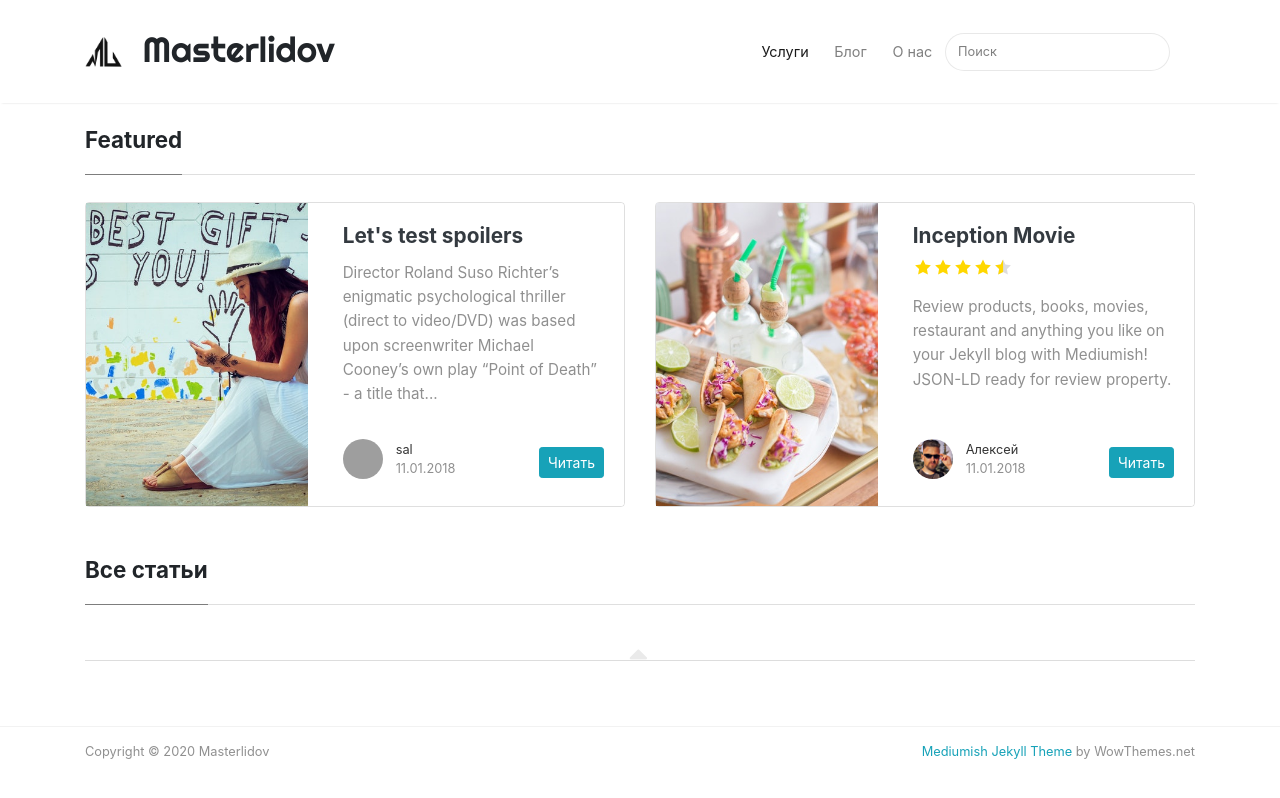
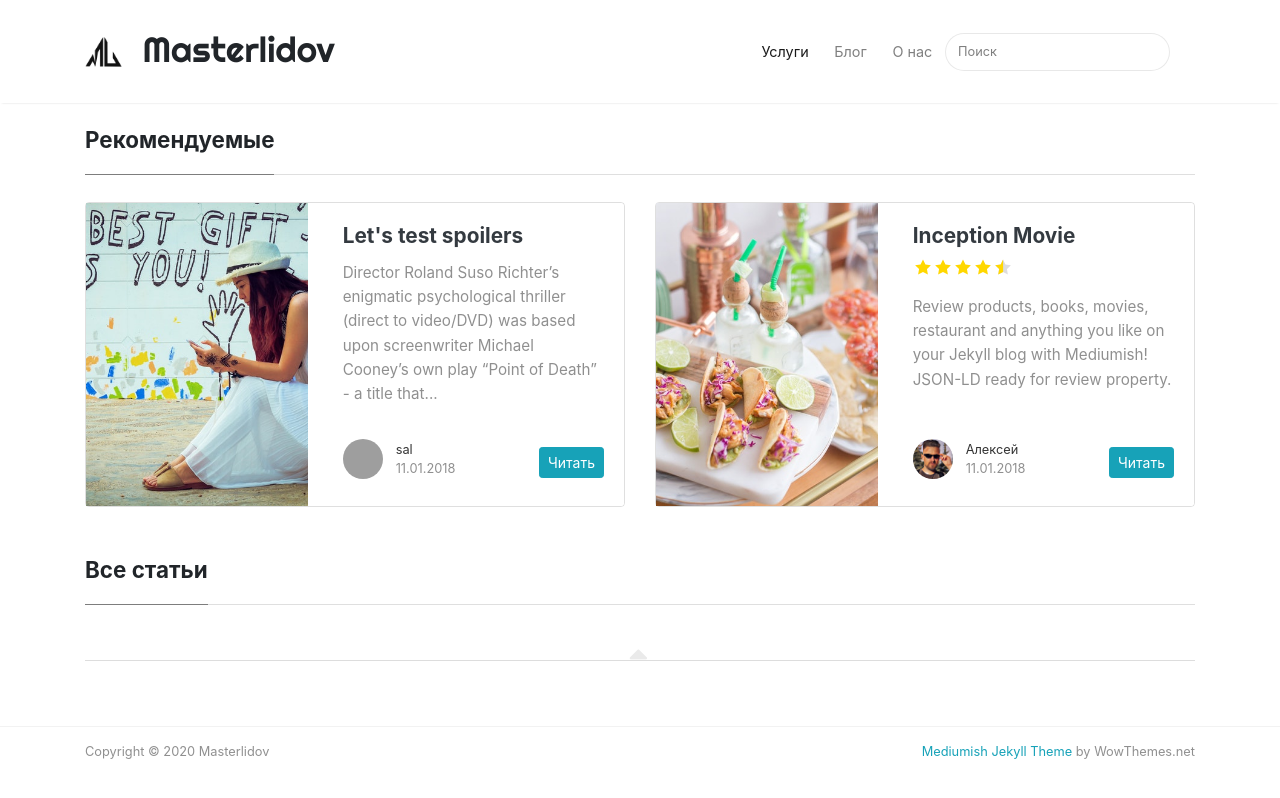
Before and after one commit to masterlidov/masterlidov.github.io, a Jekyll site: the page built from index.html, in a window 1280 px wide. Shown: the top 798 px of the page. Built offline with Jekyll 4.4.1, drawn with Linux system fonts in a browser that asks for light colours; nearby versions of some CDN libraries; grey boxes are pictures that could not be loaded.

Commit message:
Update index.html

```diff
--- a/index.html
+++ b/index.html
@@ -9,7 +9,7 @@
 ================================================== -->
 <section class="featured-posts">
     <div class="section-title">
-        <h2><span>Featured</span></h2>
+        <h2><span>Рекомендуемые</span></h2>
     </div>
     <div class="row">
 
```
